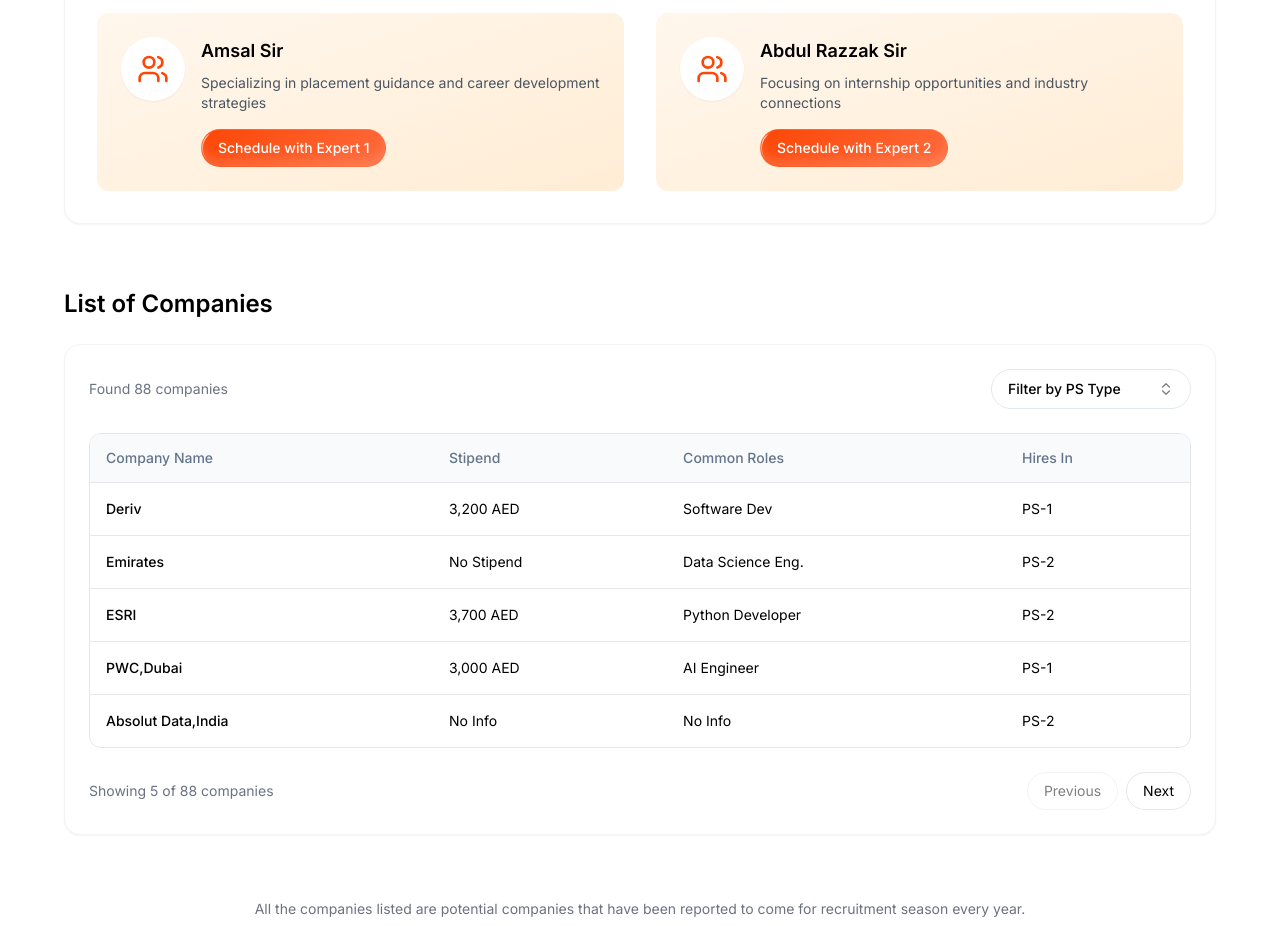
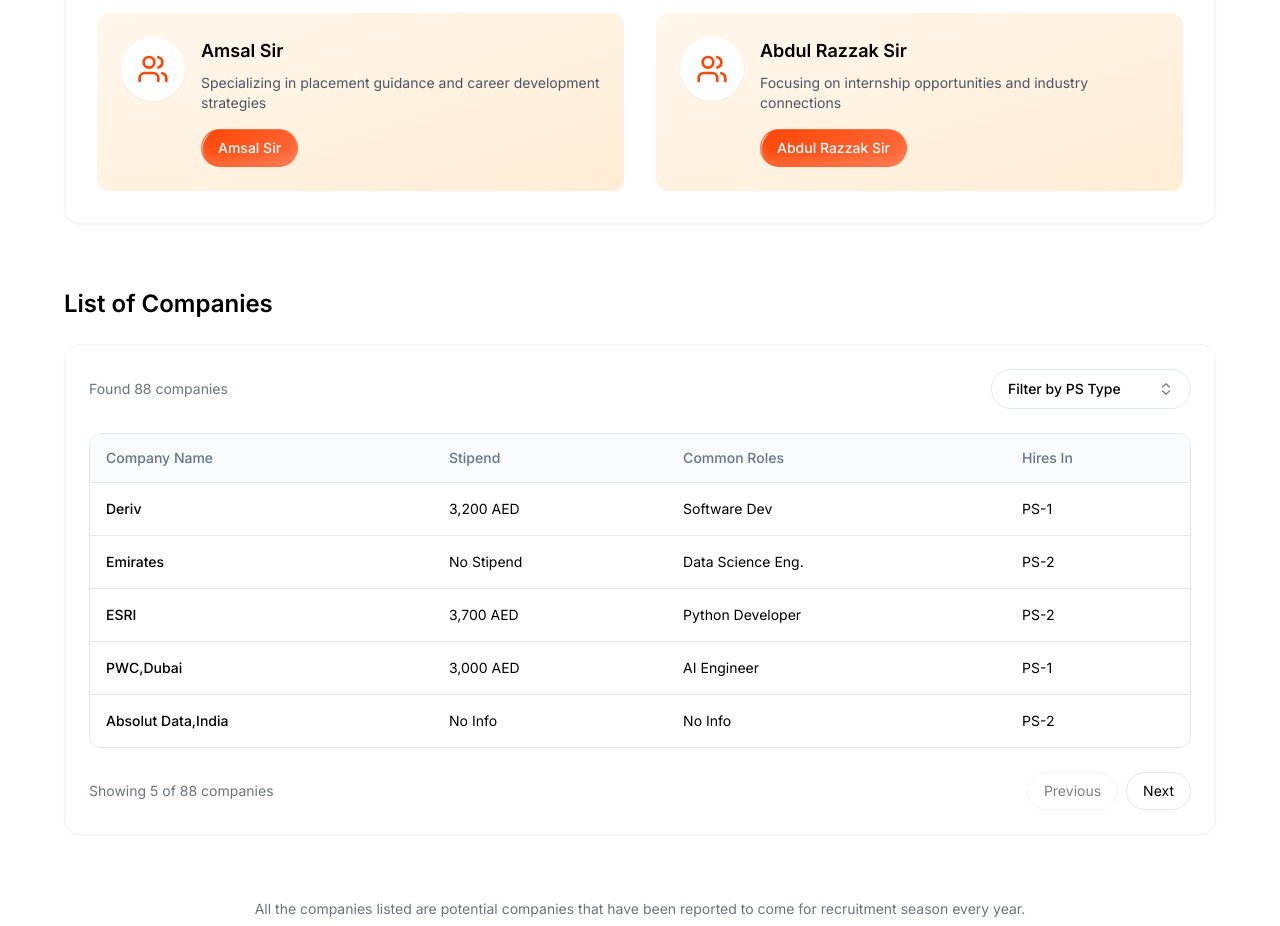
Before and after one commit to HUSAM-07/AccessX, a Next.js app: page /career in a window 1280 px wide. Shown: the part 1480-2406 px from the top of the page. Built offline with nearby package versions, Linux system fonts and the light colour scheme.

Commit message:
updated career services page

```diff
--- a/src/app/career/page.tsx
+++ b/src/app/career/page.tsx
@@ -248,7 +248,7 @@ export default function CareerPage() {
                         background="linear-gradient(135deg, #fc4707 0%, #ff6b3d 100%)"
                         className="font-medium px-4 py-2 rounded-full text-white text-sm w-full sm:w-auto"
                       >
-                        Schedule with Expert 1
+                        Amsal Sir
                       </ShimmerButton>
                     </div>
                   </div>
@@ -269,7 +269,7 @@ export default function CareerPage() {
                         background="linear-gradient(135deg, #fc4707 0%, #ff6b3d 100%)"
                         className="font-medium px-4 py-2 rounded-full text-white text-sm w-full sm:w-auto"
                       >
-                        Schedule with Expert 2
+                        Abdul Razzak Sir
                       </ShimmerButton>
                     </div>
                   </div>
```
Also changed, not shown: public/sw.js.
